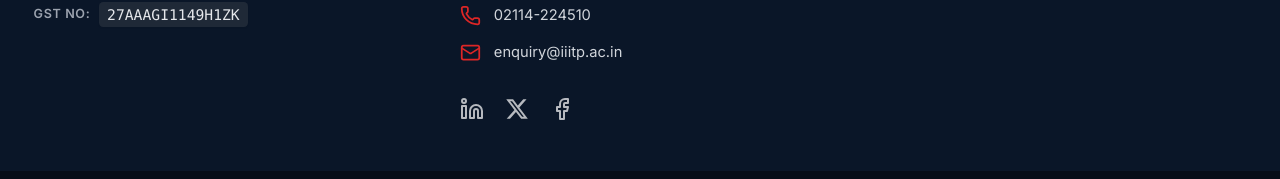
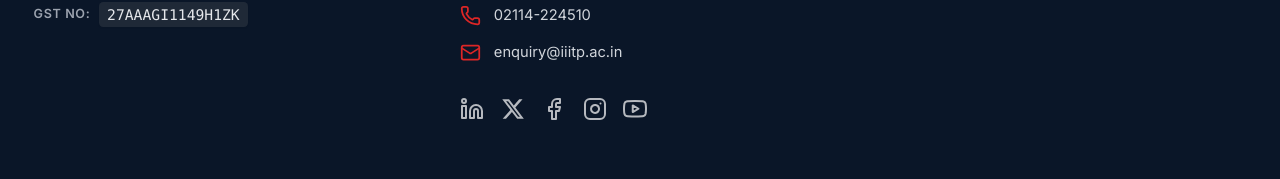
Before and after one commit to iiitp-official/website, a React (Vite) app: page / in a window 1280 px wide. Shown: the part 4020-4199 px from the top of the page. Built offline with nearby package versions, Linux system fonts and the light colour scheme.

Commit message:
feat: update social media links and icons

```diff
--- a/src/components/layout/Footer.jsx
+++ b/src/components/layout/Footer.jsx
@@ -20,6 +20,21 @@ const LinkedinIcon = ({ size }) => (
     <path d="M16 8a6 6 0 0 1 6 6v7h-4v-7a2 2 0 0 0-2-2 2 2 0 0 0-2 2v7h-4v-7a6 6 0 0 1 6-6z" />
     <rect x="2" y="9" width="4" height="12" />
     <circle cx="4" cy="4" r="2" />
+  </svg>
+);
+
+const InstagramIcon = ({ size }) => (
+  <svg width={size} height={size} viewBox="0 0 24 24" fill="none" stroke="white" strokeWidth="2" strokeLinecap="round" strokeLinejoin="round">
+    <rect x="2" y="2" width="20" height="20" rx="5" ry="5"></rect>
+    <path d="M16 11.37A4 4 0 1 1 12.63 8 4 4 0 0 1 16 11.37z"></path>
+    <line x1="17.5" y1="6.5" x2="17.51" y2="6.5"></line>
+  </svg>
+);
+
+const YoutubeIcon = ({ size }) => (
+  <svg width={size} height={size} viewBox="0 0 24 24" fill="none" stroke="white" strokeWidth="2" strokeLinecap="round" strokeLinejoin="round">
+    <path d="M22.54 6.42a2.78 2.78 0 0 0-1.94-2C18.88 4 12 4 12 4s-6.88 0-8.6.46a2.78 2.78 0 0 0-1.94 2A29 29 0 0 0 1 11.75a29 29 0 0 0 .46 5.33A2.78 2.78 0 0 0 3.4 19c1.72.46 8.6.46 8.6.46s6.88 0 8.6-.46a2.78 2.78 0 0 0 1.94-2 29 29 0 0 0 .46-5.25 29 29 0 0 0-.46-5.33z"></path>
+    <polygon points="9.75 15.02 15.5 11.75 9.75 8.48 9.75 15.02"></polygon>
   </svg>
 );
 const Footer = () => {
@@ -101,16 +116,27 @@ const Footer = () => {
                 <Mail className="w-5 h-5 text-brand-red mr-3 shrink-0" />
                 <p>enquiry@iiitp.ac.in</p>
               </div>
-                    <div className="pt-4 flex items-center space-x-5">
-                <a href="https://www.linkedin.com/school/indian-institute-of-information-technology-pune/" target="_blank" rel="noopener noreferrer"  className="opacity-70 hover:opacity-100 transition-opacity" aria-label="LinkedIn">
+              <div className="pt-4 pb-2">
+                {/* <div className="w-16 h-16 bg-white rounded-full flex items-center justify-center p-1 mb-4 shadow-sm">
+                  <img src="/Logo/iiitp_logo.png" alt="IIIT Pune Logo" className="w-full h-full object-contain mix-blend-multiply" />
+                </div> */}
+                <div className="flex items-center space-x-4">
+                  <a href="https://www.linkedin.com/school/iiitpune/" target="_blank" rel="noopener noreferrer" className="opacity-70 hover:opacity-100 transition-opacity" aria-label="LinkedIn">
                     <LinkedinIcon size={24} />
                   </a>
-                <a href="https://twitter.com/IIITPune" target="_blank" rel="noopener noreferrer"  className="opacity-70 hover:opacity-100 transition-opacity" aria-label="X (Twitter)">
+                  <a href="https://x.com/IIIT_Pune" target="_blank" rel="noopener noreferrer" className="opacity-70 hover:opacity-100 transition-opacity" aria-label="X (Twitter)">
                     <TwitterIcon size={24} />
                   </a>
-                <a href="https://www.facebook.com/Indian-Institute-of-Information-Technology-Pune-101140938435131/" target="_blank" rel="noopener noreferrer"  className="opacity-70 hover:opacity-100 transition-opacity" aria-label="Facebook">
+                  <a href="https://www.facebook.com/share/14dmnHML9Tm/" target="_blank" rel="noopener noreferrer" className="opacity-70 hover:opacity-100 transition-opacity" aria-label="Facebook">
                     <FacebookIcon size={24} />
                   </a>
+                  <a href="https://www.instagram.com/iiit_pune_official/" target="_blank" rel="noopener noreferrer" className="opacity-70 hover:opacity-100 transition-opacity" aria-label="Instagram">
+                    <InstagramIcon size={24} />
+                  </a>
+                  <a href="https://www.youtube.com/@IIIT_Pune_Official" target="_blank" rel="noopener noreferrer" className="opacity-70 hover:opacity-100 transition-opacity" aria-label="YouTube">
+                    <YoutubeIcon size={24} />
+                  </a>
+                </div>
               </div>
             </div>
           </div>
--- a/src/components/layout/InternationalFooter.jsx
+++ b/src/components/layout/InternationalFooter.jsx
@@ -20,6 +20,21 @@ const LinkedinIcon = ({ size }) => (
     <path d="M16 8a6 6 0 0 1 6 6v7h-4v-7a2 2 0 0 0-2-2 2 2 0 0 0-2 2v7h-4v-7a6 6 0 0 1 6-6z" />
     <rect x="2" y="9" width="4" height="12" />
     <circle cx="4" cy="4" r="2" />
+  </svg>
+);
+
+const InstagramIcon = ({ size }) => (
+  <svg width={size} height={size} viewBox="0 0 24 24" fill="none" stroke="white" strokeWidth="2" strokeLinecap="round" strokeLinejoin="round">
+    <rect x="2" y="2" width="20" height="20" rx="5" ry="5"></rect>
+    <path d="M16 11.37A4 4 0 1 1 12.63 8 4 4 0 0 1 16 11.37z"></path>
+    <line x1="17.5" y1="6.5" x2="17.51" y2="6.5"></line>
+  </svg>
+);
+
+const YoutubeIcon = ({ size }) => (
+  <svg width={size} height={size} viewBox="0 0 24 24" fill="none" stroke="white" strokeWidth="2" strokeLinecap="round" strokeLinejoin="round">
+    <path d="M22.54 6.42a2.78 2.78 0 0 0-1.94-2C18.88 4 12 4 12 4s-6.88 0-8.6.46a2.78 2.78 0 0 0-1.94 2A29 29 0 0 0 1 11.75a29 29 0 0 0 .46 5.33A2.78 2.78 0 0 0 3.4 19c1.72.46 8.6.46 8.6.46s6.88 0 8.6-.46a2.78 2.78 0 0 0 1.94-2 29 29 0 0 0 .46-5.25 29 29 0 0 0-.46-5.33z"></path>
+    <polygon points="9.75 15.02 15.5 11.75 9.75 8.48 9.75 15.02"></polygon>
   </svg>
 );
 
@@ -137,16 +152,27 @@ const InternationalFooter = () => {
                 <Mail className="w-5 h-5 text-brand-red mr-3 shrink-0" />
                 <a href="mailto:ir@iiitp.ac.in" className="hover:text-brand-red transition-colors">ir@iiitp.ac.in</a>
               </div>
-              <div className="pt-4 flex items-center space-x-5">
-                <a href="https://www.linkedin.com/school/indian-institute-of-information-technology-pune/" target="_blank" rel="noopener noreferrer" className="opacity-70 hover:opacity-100 transition-opacity" aria-label="LinkedIn">
+              <div className="pt-4 pb-2">
+                {/* <div className="w-16 h-16 bg-white rounded-full flex items-center justify-center p-1 mb-4 shadow-sm">
+                  <img src="/Logo/iiitp_logo.png" alt="IIIT Pune Logo" className="w-full h-full object-contain mix-blend-multiply" />
+                </div> */}
+                <div className="flex items-center space-x-4">
+                  <a href="https://www.linkedin.com/school/iiitpune/" target="_blank" rel="noopener noreferrer" className="opacity-70 hover:opacity-100 transition-opacity" aria-label="LinkedIn">
                     <LinkedinIcon size={24} />
                   </a>
-                <a href="https://twitter.com/IIITPune" target="_blank" rel="noopener noreferrer" className="opacity-70 hover:opacity-100 transition-opacity" aria-label="X (Twitter)">
+                  <a href="https://x.com/IIIT_Pune" target="_blank" rel="noopener noreferrer" className="opacity-70 hover:opacity-100 transition-opacity" aria-label="X (Twitter)">
                     <TwitterIcon size={24} />
                   </a>
-                <a href="https://www.facebook.com/Indian-Institute-of-Information-Technology-Pune-101140938435131/" target="_blank" rel="noopener noreferrer" className="opacity-70 hover:opacity-100 transition-opacity" aria-label="Facebook">
+                  <a href="https://www.facebook.com/share/14dmnHML9Tm/" target="_blank" rel="noopener noreferrer" className="opacity-70 hover:opacity-100 transition-opacity" aria-label="Facebook">
                     <FacebookIcon size={24} />
                   </a>
+                  <a href="https://www.instagram.com/iiit_pune_official/" target="_blank" rel="noopener noreferrer" className="opacity-70 hover:opacity-100 transition-opacity" aria-label="Instagram">
+                    <InstagramIcon size={24} />
+                  </a>
+                  <a href="https://www.youtube.com/@IIIT_Pune_Official" target="_blank" rel="noopener noreferrer" className="opacity-70 hover:opacity-100 transition-opacity" aria-label="YouTube">
+                    <YoutubeIcon size={24} />
+                  </a>
+                </div>
               </div>
             </div>
           </div>
--- a/src/components/layout/InternationalHeader.jsx
+++ b/src/components/layout/InternationalHeader.jsx
@@ -133,21 +133,21 @@ const InternationalHeader = () => {
               {/* Social Icons */}
               <div className="hidden md:flex items-center gap-2">
                 <a
-                  href="https://www.facebook.com/iiitpune"
+                  href="https://www.facebook.com/share/14dmnHML9Tm/"
                   aria-label="Facebook"
                   className="opacity-80 hover:opacity-100 transition-opacity p-1.5 text-white"
                 >
                   <FacebookIcon size={18} />
                 </a>
                 <a
-                  href="https://x.com/IIIT_PUNE"
+                  href="https://x.com/IIIT_Pune"
                   aria-label="Twitter"
                   className="opacity-80 hover:opacity-100 transition-opacity p-1.5 text-white"
                 >
                   <TwitterIcon size={18} />
                 </a>
                 <a
-                  href="https://www.linkedin.com/school/iiitpune/posts/?feedView=all"
+                  href="https://www.linkedin.com/school/iiitpune/"
                   aria-label="LinkedIn"
                   className="opacity-80 hover:opacity-100 transition-opacity p-1.5 text-white"
                 >
@@ -227,8 +227,8 @@ const InternationalHeader = () => {
           >
             <div className="px-4 py-4 space-y-4 max-h-[70vh] overflow-y-auto">
               <div className="flex items-center gap-4 px-3">
-                <a href="https://www.facebook.com/iiitpune" className="opacity-80 hover:opacity-100 text-white"><FacebookIcon size={20} /></a>
-                <a href="https://x.com/IIIT_PUNE" className="opacity-80 hover:opacity-100 text-white"><TwitterIcon size={20} /></a>
+                <a href="https://www.facebook.com/share/14dmnHML9Tm/" className="opacity-80 hover:opacity-100 text-white"><FacebookIcon size={20} /></a>
+                <a href="https://x.com/IIIT_Pune" className="opacity-80 hover:opacity-100 text-white"><TwitterIcon size={20} /></a>
                 <a href="https://www.linkedin.com/school/iiitpune/" className="opacity-80 hover:opacity-100 text-white"><LinkedinIcon size={20} /></a>
               </div>
 
--- a/src/components/layout/Navbar.jsx
+++ b/src/components/layout/Navbar.jsx
@@ -452,21 +452,21 @@ const Navbar = () => {
               {/* Social Icons */}
               <div className="hidden md:flex items-center gap-2">
                 <a
-                  href="https://www.facebook.com/iiitpune"
+                  href="https://www.facebook.com/share/14dmnHML9Tm/"
                   aria-label="Facebook"
                   className="opacity-80 hover:opacity-100 transition-opacity p-1.5 text-white"
                 >
                   <FacebookIcon size={18} />
                 </a>
                 <a
-                  href="https://x.com/IIIT_PUNE"
+                  href="https://x.com/IIIT_Pune"
                   aria-label="Twitter"
                   className="opacity-80 hover:opacity-100 transition-opacity p-1.5 text-white"
                 >
                   <TwitterIcon size={18} />
                 </a>
                 <a
-                  href="https://www.linkedin.com/school/iiitpune/posts/?feedView=all"
+                  href="https://www.linkedin.com/school/iiitpune/"
                   aria-label="LinkedIn"
                   className="opacity-80 hover:opacity-100 transition-opacity p-1.5 text-white"
                 >
@@ -801,7 +801,7 @@ const Navbar = () => {
               {/* Mobile Social + Language + Text Size */}
               <div className="flex items-center gap-4 px-3">
                 <a
-                  href="https://www.facebook.com/iiitpune"
+                  href="https://www.facebook.com/share/14dmnHML9Tm/"
                   aria-label="Facebook"
                   className="opacity-80 hover:opacity-100 transition-opacity"
                 >
```
Lines whose indentation alone changed are shown as unchanged.
